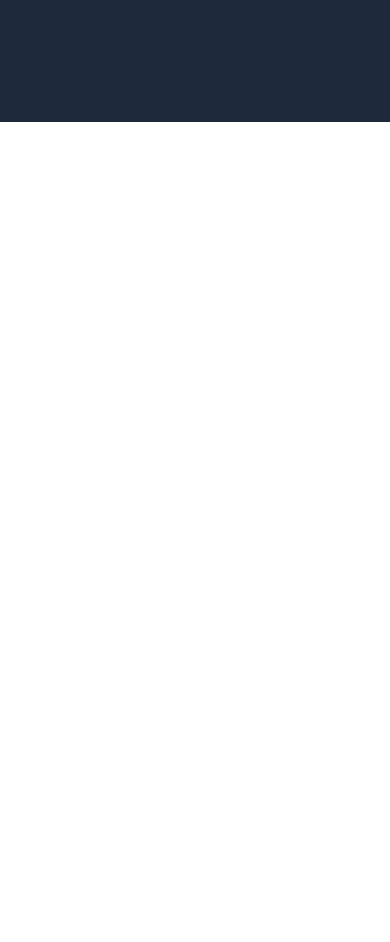
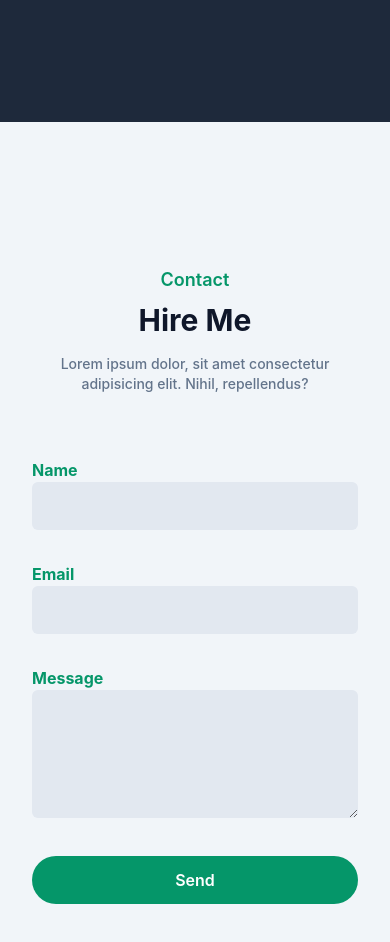
Before and after one commit to RidhaAF/portfolio-tailwind-css, a website: page index.html in a window 390 px wide. Shown: the part 4588-5530 px from the top of the page. Before the commit the page ends 4710 px from the top, so only its background shows below. Drawn offline with Linux system fonts and the light colour scheme.

Commit message:
Add contact section

```diff
--- a/index.html
+++ b/index.html
@@ -1,5 +1,5 @@
 <!DOCTYPE html>
-<html lang="en">
+<html lang="en" class="scroll-smooth">
 
 <head>
     <meta charset="UTF-8">
@@ -37,6 +37,15 @@
                             <li class="group">
                                 <a href="#portfolio"
                                     class="text-base text-dark py-2 mx-8 flex group-hover:text-primary">Portfolio</a>
+                            </li>
+                            <li class="group">
+                            <li class="group">
+                                <a href="#portfolio"
+                                    class="text-base text-dark py-2 mx-8 flex group-hover:text-primary">Portfolio</a>
+                            </li>
+                            <li class="group">
+                                <a href="#clients"
+                                    class="text-base text-dark py-2 mx-8 flex group-hover:text-primary">Clients</a>
                             </li>
                             <li class="group">
                                 <a href="#contact"
@@ -269,6 +278,44 @@
     </section>
     <!-- Clients Section End -->
 
+    <!-- Contact Section Start -->
+    <section id="contact" class="pt-36 pb-32 bg-slate-100">
+        <div class="container">
+            <div class="w-full px-4">
+                <div class="max-w-xl mx-auto text-center mb-16">
+                    <h4 class="font-semibold text-lg text-primary mb-2">Contact</h4>
+                    <h2 class="font-bold text-dark text-3xl mb-4 sm:text-4xl lg:text-5xl">Hire Me</h2>
+                    <p class="font-medium text-sm text-secondary md:text-lg">Lorem ipsum dolor, sit amet consectetur
+                        adipisicing elit. Nihil, repellendus?</p>
+                </div>
+            </div>
+            <form>
+                <div class="w-full lg:w-2/3 lg:mx-auto">
+                    <div class="w-full px-4 mb-8">
+                        <label for="name" class="text-base font-bold text-primary">Name</label>
+                        <input type="text" id="name"
+                            class="w-full bg-slate-200 text-dark p-3 rounded-md focus:outline-none focus:ring-primary focus:ring-1 focus:border-primary">
+                    </div>
+                    <div class="w-full px-4 mb-8">
+                        <label for="email" class="text-base font-bold text-primary">Email</label>
+                        <input type="email" id="email"
+                            class="w-full bg-slate-200 text-dark p-3 rounded-md focus:outline-none focus:ring-primary focus:ring-1 focus:border-primary">
+                    </div>
+                    <div class="w-full px-4 mb-8">
+                        <label for="message" class="text-base font-bold text-primary">Message</label>
+                        <textarea type="message" id="message"
+                            class="w-full bg-slate-200 text-dark p-3 rounded-md focus:outline-none focus:ring-primary focus:ring-1 focus:border-primary h-32"></textarea>
+                    </div>
+                    <div class="w-full px-4">
+                        <button
+                            class="text-base font-semibold text-white bg-primary py-3 px-8 rounded-full w-full hover:opacity-80 hover:shadow-lg transition duration-500">Send</button>
+                    </div>
+                </div>
+            </form>
+        </div>
+    </section>
+    <!-- Contact Section End -->
+
     <script src="dist/js/script.js"></script>
 </body>
 
```
Also changed, not shown: dist/output.css.
